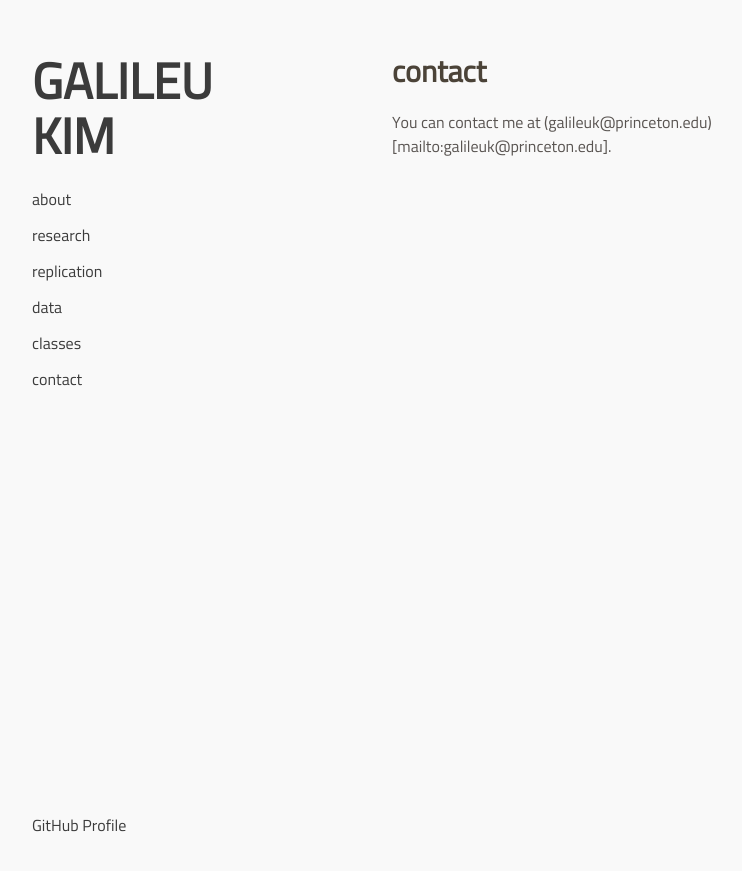
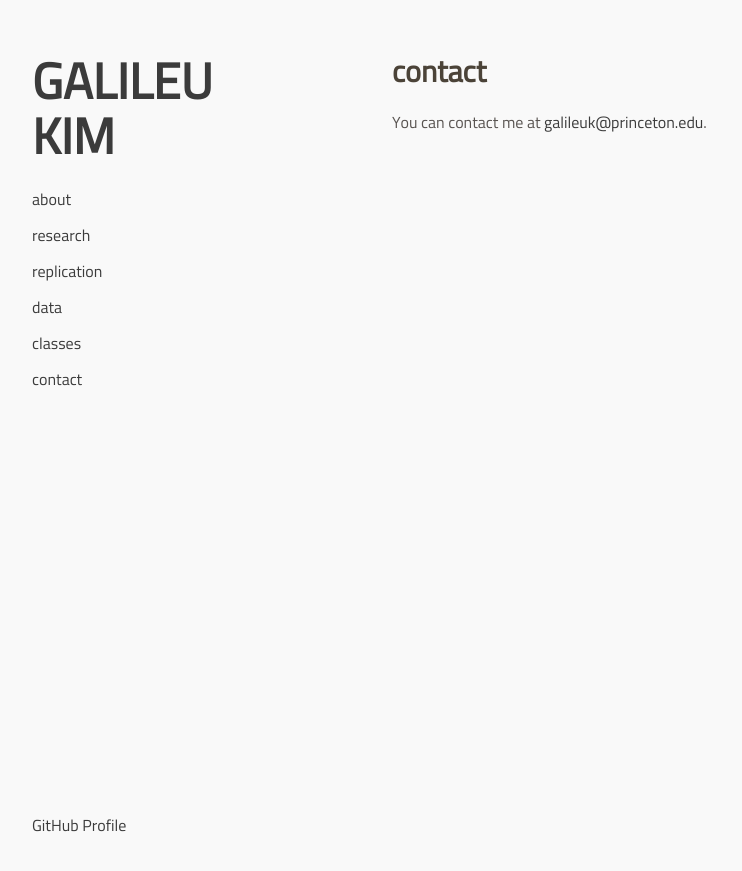
Before and after one commit to galileukim/galileukim.github.io, a Jekyll site: the page built from pages/contact.md, in a window 1280 px wide. Shown: the top 871 px of the page, without its empty margins (178-920 px from the left). Built offline with Jekyll 4.4.1, drawn with Linux system fonts in a browser that asks for light colours; our own code applies the rules of GitHub Pages for plain Markdown files.

Commit message:
change link

```diff
--- a/pages/contact.md
+++ b/pages/contact.md
@@ -4,4 +4,4 @@ layout: default
 
 ## contact
 
-You can contact me at (galileuk@princeton.edu)[mailto:galileuk@princeton.edu].
+You can contact me at [galileuk@princeton.edu](mailto:galileuk@princeton.edu).
```
